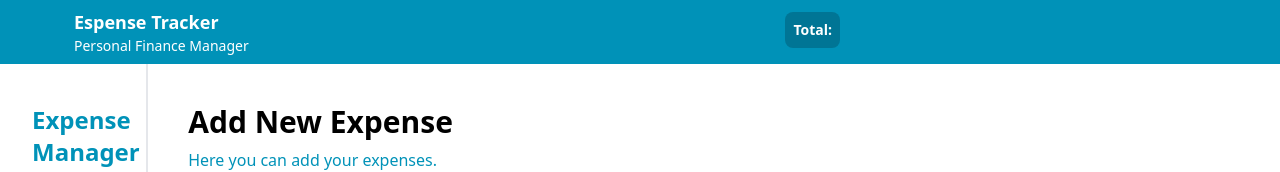
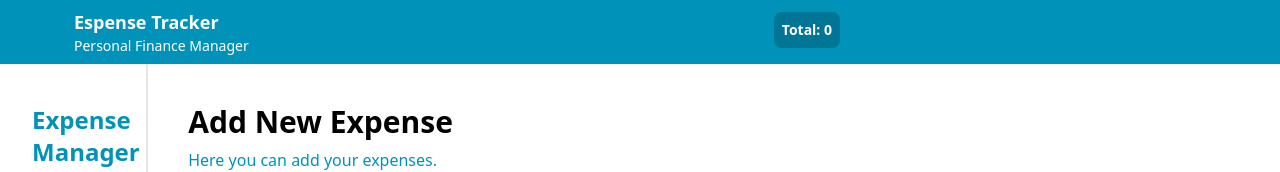
Before and after one commit to Miqu3lla/Personal-Expense-Management-System, a Vue app in the folder Personal-Management-System/: page /Add in a window 1280 px wide. Shown: the top 172 px of the page. Built offline with nearby package versions, Linux system fonts and the light colour scheme; some icons are missing.

Commit message:
add total Expense

```diff
--- a/Personal-Management-System/src/Components/AddExpense.vue
+++ b/Personal-Management-System/src/Components/AddExpense.vue
@@ -3,28 +3,35 @@ import {Icon} from '@iconify/vue'
 import {ref, reactive} from 'vue'
 import { useExpenseStore } from '@/stores/expenses'
 
+// TODO: Add comment - What does this line do?
+//it adds the store to this component
 const expenseStore = useExpenseStore()
 
-
+// TODO: Add comments - What do these refs hold?
+// in use for the form with the v-model
 const expenseName = ref('')
 const expenseAmount = ref(0)
 const expenseDate = ref('')
 const expenseCategory = ref('')
 
-
+// TODO: Add comment - What does this function do? When is it called?
+// uses the addExpense method from the store to add a new expense object with the form data
 function submitExpense() {
+  // TODO: Add comment - What happens here?
+  //stores the value from the expenseName and etc refs into the store
   expenseStore.addExpense({
     name: expenseName.value,
     amount: expenseAmount.value,
     date: expenseDate.value,
     category: expenseCategory.value,
+  })
 
-  })
-    // Reset form
-    expenseName.value = ''
-    expenseAmount.value = 0
-    expenseDate.value = ''
-    expenseCategory.value = ''
+  // TODO: Add comment - Why reset the form?
+  //resets the form after submission
+  expenseName.value = ''
+  expenseAmount.value = 0
+  expenseDate.value = ''
+  expenseCategory.value = ''
 }
 </script>
 
--- a/Personal-Management-System/src/Views/Navigations/Nav.vue
+++ b/Personal-Management-System/src/Views/Navigations/Nav.vue
@@ -1,6 +1,12 @@
 <script setup>
 import {Icon} from '@iconify/vue'
+import { useExpenseStore } from '@/stores/expenses'
 
+const expenseStore = useExpenseStore()
+
+function totalValues() {
+    return expenseStore.totalExpense
+}
 </script>
 <template>
   <div>
@@ -14,7 +20,7 @@ import {Icon} from '@iconify/vue'
                 <p class = 'text-sm'> Personal Finance Manager</p>
             </div>
             <div class = "flex justify-end ml-auto mr-110 mt-3 bg-cyan-700 text-white p-2 rounded-lg h-9 font-bold text-sm">
-                <h1> Total: {{  }}</h1>
+                <h1> Total: {{ totalValues()}}</h1>
             </div>
         </nav>
     </div>
--- a/Personal-Management-System/src/stores/expenses.js
+++ b/Personal-Management-System/src/stores/expenses.js
@@ -28,9 +28,15 @@ export const useExpenseStore = defineStore('expenses',{
         },
         // Action to remove an expense by ID
         // @param id - the unique ID of the expense to remove
-        removeExpense(id) {
+        removeExpense() {
             // Filter out the expense with matching ID
-            this.expenses = this.expenses.filter(expense => expense.id !== id);
+            this.expenses = this.expenses.filter(expense => expense.id !== expense.id);
+        }
+    },
+
+    getters: {
+        totalExpense: (state) => {
+            return state.expenses.reduce((total, expense) => total + expense.amount, 0);
         }
     }
 });
```
Also changed, not shown: Personal-Management-System/src/Views/Home/Expenses.vue (+9 -2 lines).
